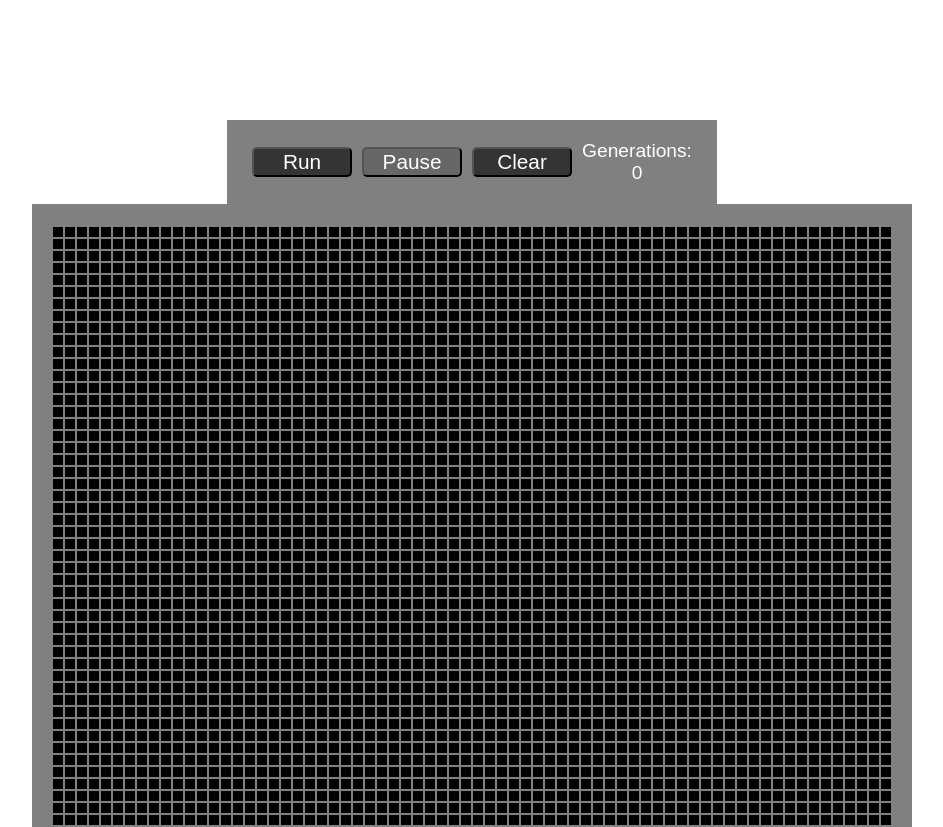
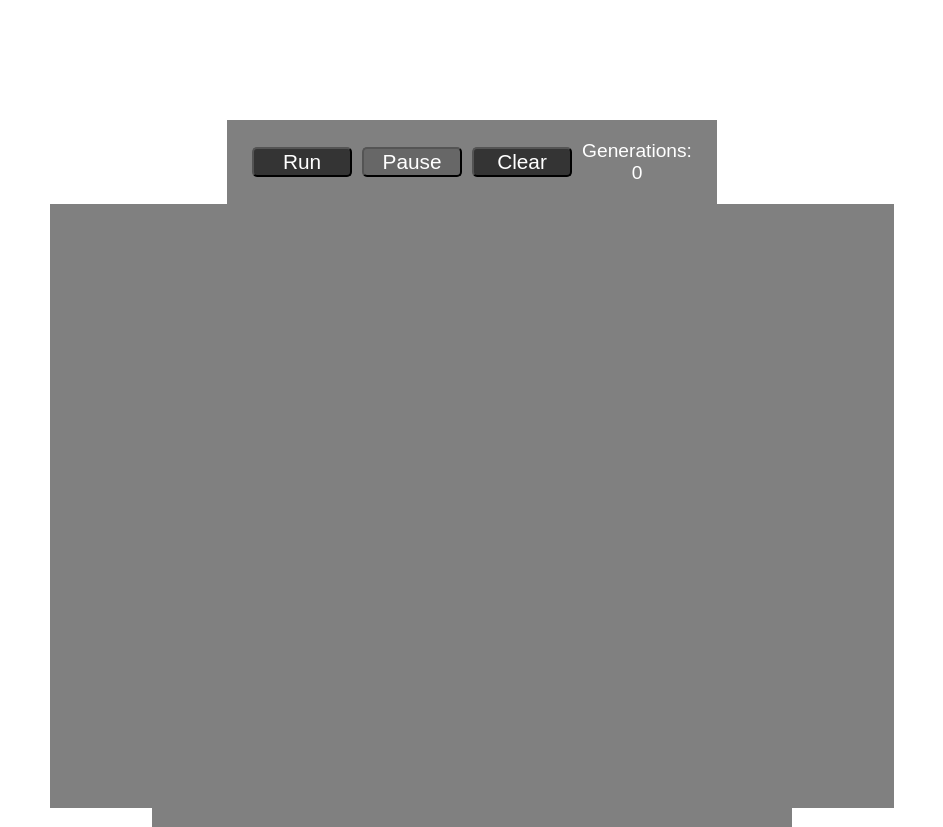
Before and after one commit to oliverdudman/react-game-of-life-fcc, a React app in the folder app/: page / in a window 1280 px wide. Shown: the top 827 px of the page, without its empty margins (168-1111 px from the left). Built offline with nearby package versions, Linux system fonts and the light colour scheme.

Commit message:
Switch board to html canvas

```diff
--- a/app/src/App.js
+++ b/app/src/App.js
@@ -12,44 +12,57 @@ function Button(props) {
 }
 
 class Board extends React.Component {
+  constructor(props) {
+    super(props);
+
+    this.cellSize = 10;
+    this.cellMargin = 2;
+
+    this.drawSquare = this.drawSquare.bind(this);
+    this.handleClick = this.handleClick.bind(this);
+  }
+
+  componentDidUpdate() {
+    console.log("updated");
+    let drawSquare = this.drawSquare;
+    let c = document.getElementById("board-canvas");
+    let ctx = c.getContext("2d");
+    let canvasWidth = this.props.BOARDSIZES[this.props.size].w * (this.cellSize + this.cellMargin);
+    let canvasHeight = this.props.BOARDSIZES[this.props.size].h * (this.cellSize + this.cellMargin);
+    ctx.clearRect(0, 0, canvasWidth, canvasHeight);
+
+    let cells = this.props.activeCells;
+    cells.forEach(function(row, rowNum) {
+      row.forEach(function(cell, colNum) {
+        if (cell > 0) {
+          drawSquare(colNum, rowNum, ctx, cell);
+        }
+      });
+    });
+
+  }
+
+  drawSquare(i, j, ctx, cellValue) {
+    let positionX = i * (this.cellSize + this.cellMargin);
+    let positionY = j * (this.cellSize + this.cellMargin);
+    let cellColor = cellValue === 1 ? "orange" : "red";
+    ctx.fillStyle = cellColor;
+    ctx.fillRect(positionX, positionY, this.cellSize, this.cellSize);
+  }
+
+  handleClick(e) {
+    let i = Math.floor(e.nativeEvent.offsetX / (this.cellSize + this.cellMargin));
+    let j = Math.floor(e.nativeEvent.offsetY / (this.cellSize + this.cellMargin));
+    this.props.handleCellClick({i: i, j: j});
+  }
+
   render() {
-    let width = this.props.BOARDSIZES[this.props.size].w;
-    let height = this.props.BOARDSIZES[this.props.size].h;
-    let classes = "board";
-
-    if (this.props.size === "Large") {
-      classes += " board--large";
-    } else if (this.props.size === "Medium") {
-      classes += " board--medium";
-    } else {
-      classes += " board--small";
-    }
-
-    let grid = [];
-    for (let j = 0; j < height; j++) {
-      let row = [];
-      for (let i = 0; i < width; i++) {
-        let classes = "board__cell"
-        if (this.props.activeCells[j][i] === 1) {
-          classes += " active";
-        } else if (this.props.activeCells[j][i] === 2) {
-          classes += " active--old";
-        }
-        row.push(
-          <div className={classes} key={i} onClick={() => this.props.handleCellClick({i: i, j: j})}></div>
-        )
-      }
-      grid.push(
-        <div className="board__row" key={j}>
-          {row}
-        </div>
-      );
-    }
+    console.log("rendered");
+    let canvasWidth = this.props.BOARDSIZES[this.props.size].w * (this.cellSize + this.cellMargin);
+    let canvasHeight = this.props.BOARDSIZES[this.props.size].h * (this.cellSize + this.cellMargin);
 
     return (
-      <div className={classes}>
-        {grid}
-      </div>
+      <canvas id="board-canvas" onClick={this.handleClick} width={canvasWidth} height={canvasHeight} style={{backgroundColor: "grey", padding: "2px"}}></canvas>
     )
   }
 }
@@ -96,9 +109,9 @@ class App extends Component {
     };
 
     this.SPEEDS = {
-      slow: {time: 1500, text: "Slow"},
-      medium: {time: 600, text: "Medium"},
-      fast: {time: 50, text: "Fast"}
+      slow: {time: 800, text: "Slow"},
+      medium: {time: 400, text: "Medium"},
+      fast: {time: 10, text: "Fast"}
     };
 
     this.state = {
```
